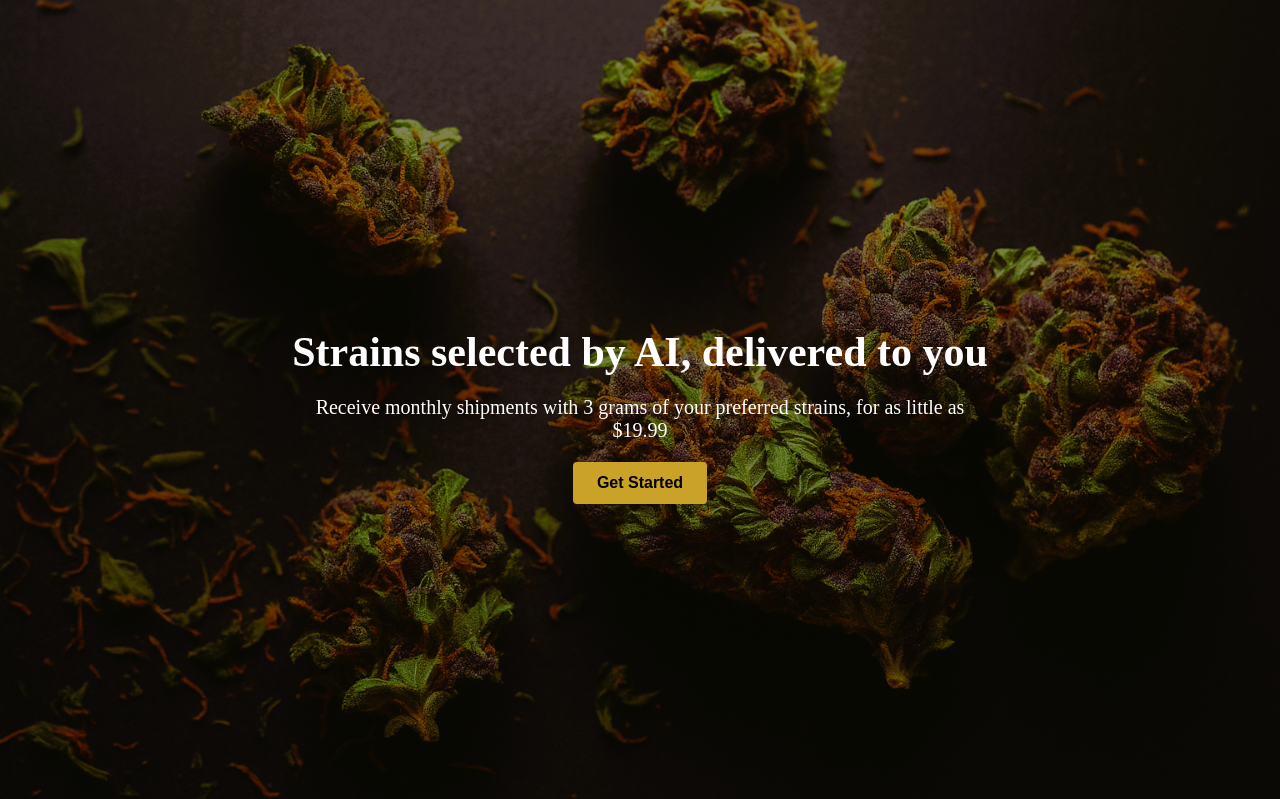
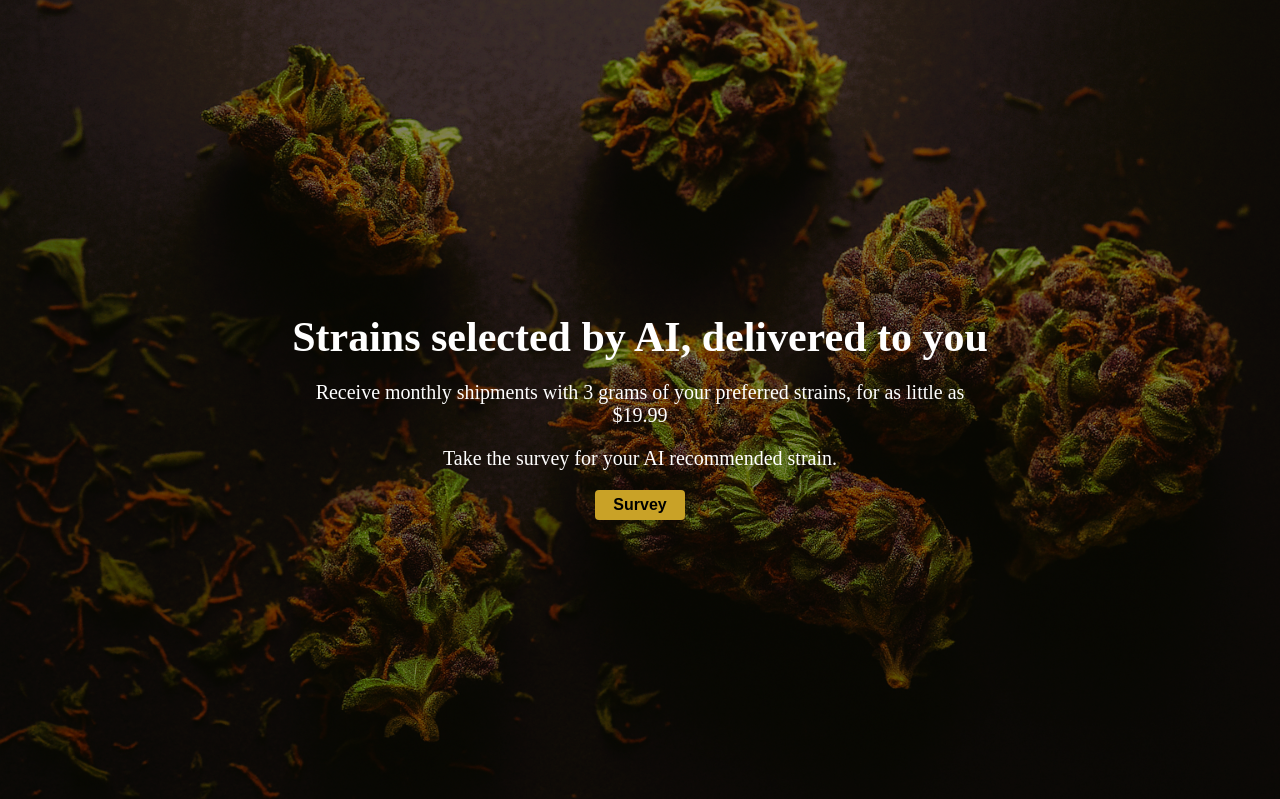
Before and after one commit to theethanhawk/Strain_Match, a Django app: page / in a window 1280 px wide. Shown: the part 100-899 px from the top of the page. Run offline with Django 5.2, Linux system fonts and the light colour scheme.

Commit message:
8th commit: cleanup pre-refactor landing/survey flow

```diff
--- a/proj_strain_match/settings.py
+++ b/proj_strain_match/settings.py
@@ -10,6 +10,7 @@ For the full list of settings and their values, see
 https://docs.djangoproject.com/en/5.2/ref/settings/
 """
 
+import os
 from pathlib import Path
 
 # Build paths inside the project like this: BASE_DIR / 'subdir'.
@@ -78,7 +79,7 @@ TEMPLATES = [
 # Auth redirects
 # update: change to "strain_match:home" later
 LOGIN_URL = "users:login"
-LOGIN_REDIRECT_URL = "strain_match:myprofile"
+LOGIN_REDIRECT_URL = "strain_match:home"
 LOGOUT_REDIRECT_URL = "users:landing"
 
 WSGI_APPLICATION = 'proj_strain_match.wsgi.application'
--- a/users/templates/users/landing.html
+++ b/users/templates/users/landing.html
@@ -75,7 +75,7 @@
 
     .hero-text a {
       display: inline-block;
-      padding: 12px 24px;
+      padding: 6px 18px;
       background-color: #C9A227; /* customize */
       color: #000;
       text-decoration: none;
@@ -106,7 +106,8 @@
     <div class="hero-text">
       <h1>Strains selected by AI, delivered to you</h1>
       <p>Receive monthly shipments with 3 grams of your preferred strains, for as little as $19.99</p>
-      <a href="/survey">Get Started</a>
+      <p>Take the survey for your AI recommended strain.</p>
+      <a href="/survey">Survey</a>
     </div>
   </section>
 </body>
```
